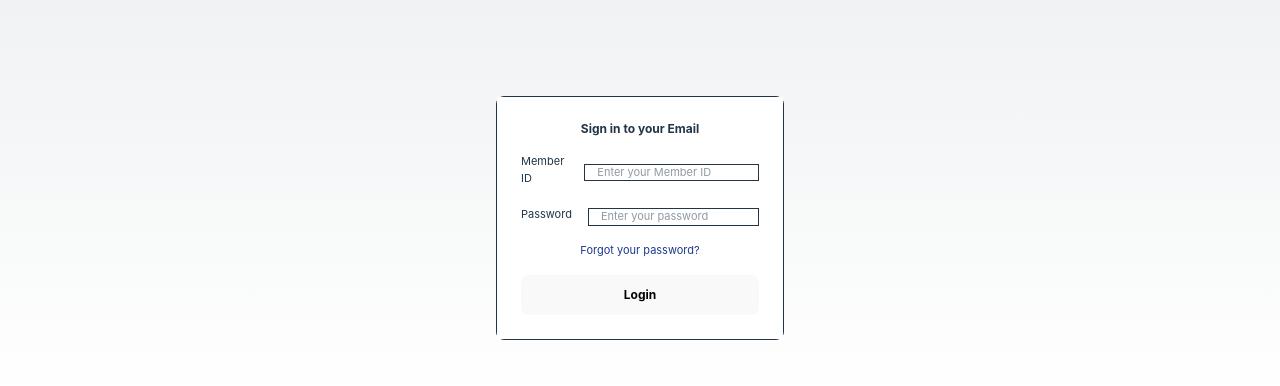
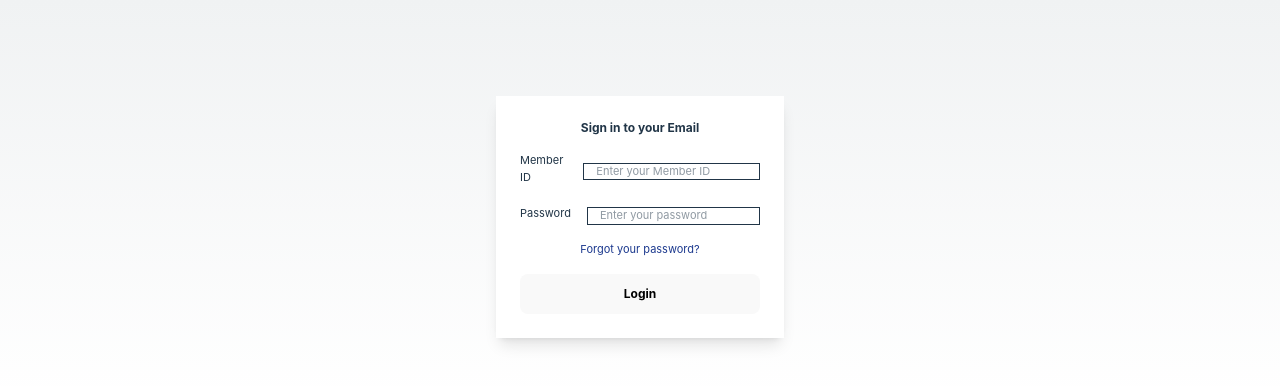
Before and after one commit to Joshua-Mondie/login-testing, a React (Vite) app: page / in a window 1280 px wide. Shown: the top 386 px of the page. Built offline with nearby package versions, Linux system fonts and the light colour scheme.

Commit message:
login chanes

```diff
--- a/src/pages/LoginScreen.jsx
+++ b/src/pages/LoginScreen.jsx
@@ -34,7 +34,7 @@ const LoginScreen = () => {
 
 	return (
 		<div className="border-blue-600 pt-24 px-4 w-80 ">
-			<div className="flex justify-center items-center border w-full rounded-lg bg-gray-100">
+			<div className="flex justify-center items-center  border-gray-400 shadow-lg w-full rounded-lg bg-gray-100">
 				<Card className="w-full  p-6">
 					{/* <CardContent> */}
 					{/* <div className=" justify-end flex">
```
